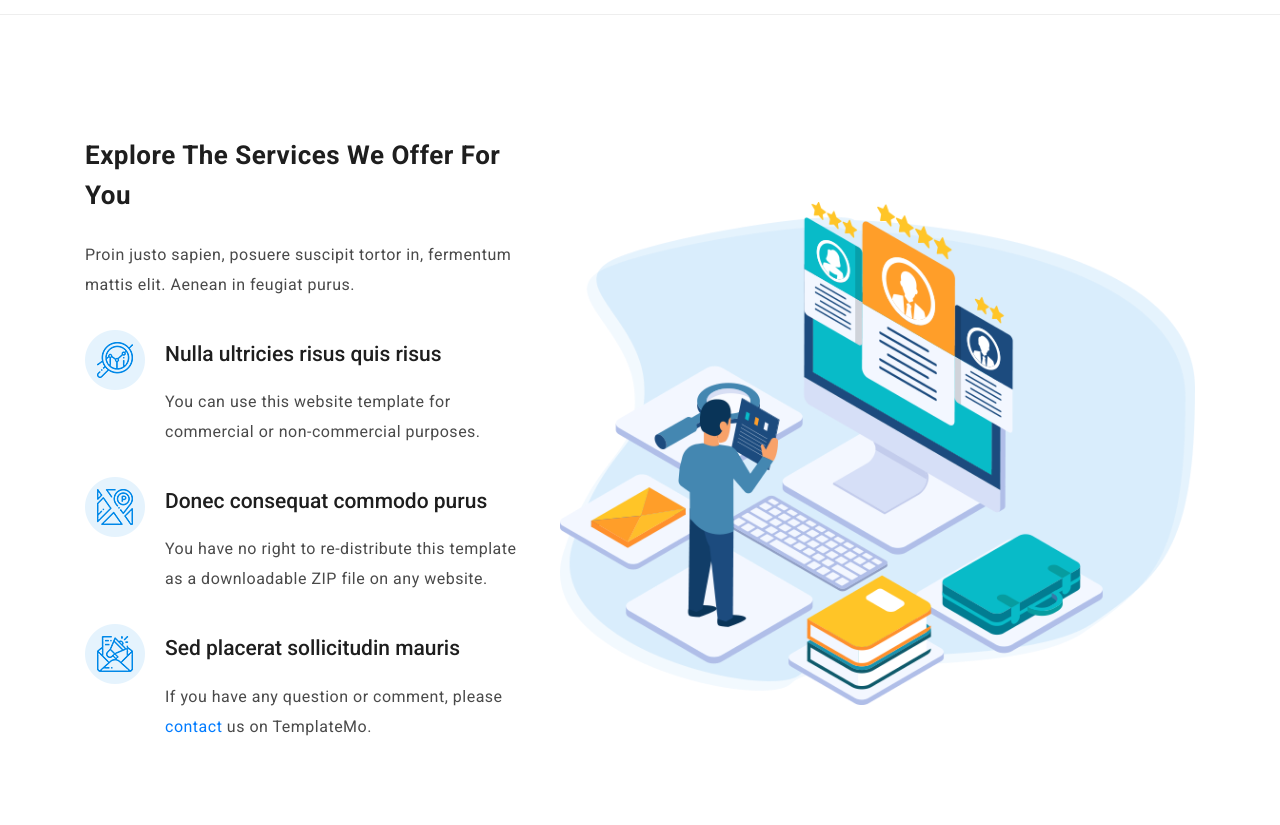
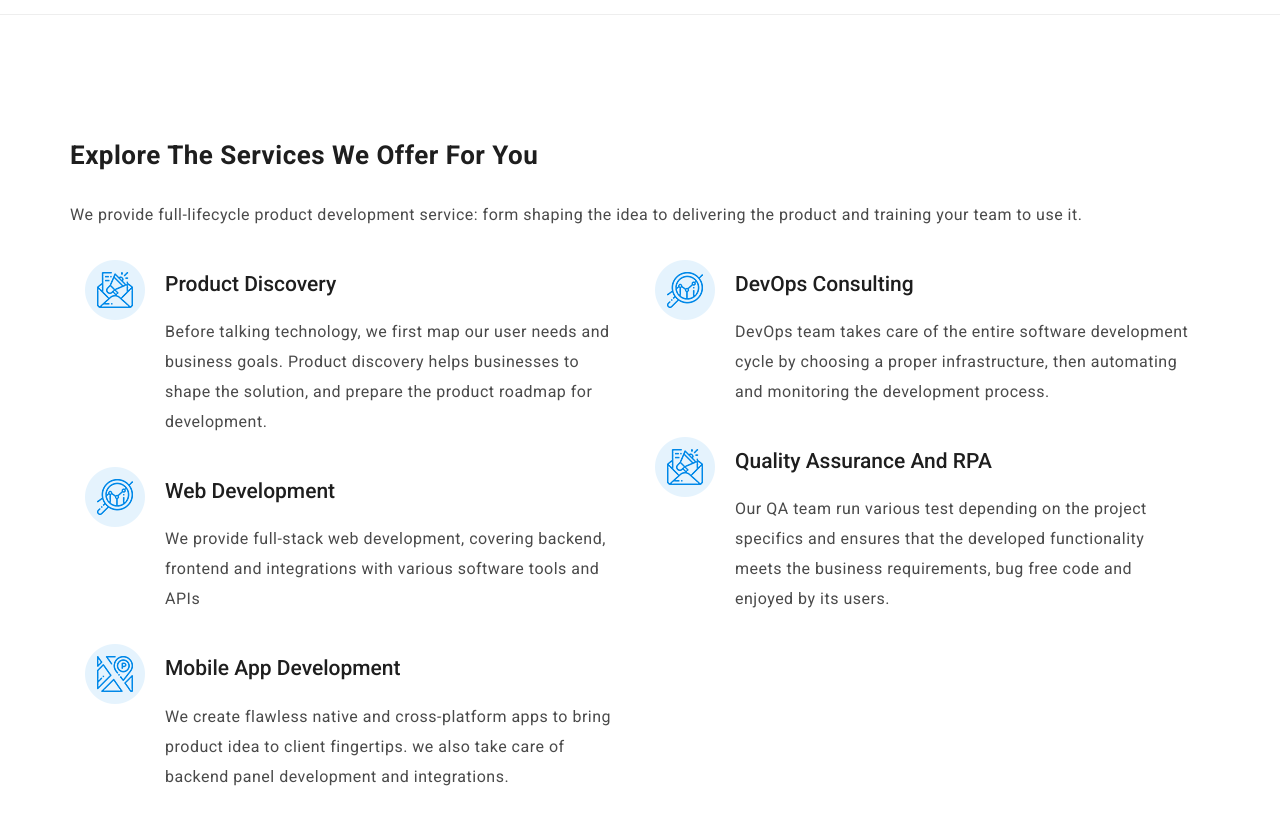
Before and after one commit to kiluamsoftware/public-site, a plain HTML site: page index.html in a window 1280 px wide. Shown: the part 1540-2365 px from the top of the page. Drawn offline with Linux system fonts and the light colour scheme.

Commit message:
Update Services offer sections on public site

```diff
--- a/index.html
+++ b/index.html
@@ -98,9 +98,7 @@
                 business.
               </h1>
               <p>
-                This template is available for 100% free of charge on
-                TemplateMo. Download, modify and use this for your business
-                website.
+               Whether you're looking to build a new product or optimize your business operations, at Kiluam Software you will find expertise and resources to support your Agile product development and build solutions that automates repeatable, day to day tasks.
               </p>
               <a href="#about" class="main-button-slider">Find Out More</a>
             </div>
@@ -167,59 +165,67 @@
     <section class="section" id="about2">
       <div class="container">
         <div class="row">
-          <div class="left-text col-lg-5 col-md-12 col-sm-12 mobile-bottom-fix">
           <div class="left-heading">
             <h5>Explore The Services We Offer For You</h5>
           </div>
           <p>
-              Proin justo sapien, posuere suscipit tortor in, fermentum mattis
-              elit. Aenean in feugiat purus.
+            We provide full-lifecycle product development service: form shaping the idea to delivering the product and training your team to use it.
           </p>
+          <div class="left-text col-lg-6 col-md-12 col-sm-12 mobile-bottom-fix">
             <ul>
+              <li>
+                <img src="assets/images/about-icon-03.png" alt="" />
+                <div class="text">
+                  <h6>Product Discovery</h6>
+                  <p>
+                    Before talking technology, we first map our user needs and business goals. Product discovery helps businesses to shape the solution, and prepare the product roadmap for development.
+                  </p>
+                </div>
+              </li>
               <li>
                 <img src="assets/images/about-icon-01.png" alt="" />
                 <div class="text">
-                  <h6>Nulla ultricies risus quis risus</h6>
+                  <h6>Web Development</h6>
                   <p>
-                    You can use this website template for commercial or
-                    non-commercial purposes.
+                    We provide full-stack web development, covering backend, frontend and integrations with various software tools and APIs
                   </p>
                 </div>
               </li>
               <li>
                 <img src="assets/images/about-icon-02.png" alt="" />
                 <div class="text">
-                  <h6>Donec consequat commodo purus</h6>
+                  <h6>Mobile App Development</h6>
                   <p>
-                    You have no right to re-distribute this template as a
-                    downloadable ZIP file on any website.
+                    We create flawless native and cross-platform apps to bring product idea to client fingertips. we also take care of backend panel development and integrations.
+                  </p>
+                </div>
+              </li>
+
+            </ul>
+          </div>
+          <div
+            class="col-lg-6 col-md-12 col-sm-12 mobile-bottom-fix-big"
+          >
+          <ul>
+            <li>
+              <img src="assets/images/about-icon-01.png" alt="" />
+              <div class="text">
+                <h6>DevOps Consulting</h6>
+                <p>
+                  DevOps team takes care of the entire software development cycle by choosing a proper infrastructure, then automating and monitoring the development process.
                 </p>
               </div>
             </li>
             <li>
               <img src="assets/images/about-icon-03.png" alt="" />
               <div class="text">
-                  <h6>Sed placerat sollicitudin mauris</h6>
+                <h6>Quality Assurance And RPA</h6>
                 <p>
-                    If you have any question or comment, please
-                    <a rel="nofollow" href="https://templatemo.com/contact"
-                      >contact</a
-                    >
-                    us on TemplateMo.
+                  Our QA team run various test depending on the project specifics and ensures that the developed functionality meets the business requirements, bug free code and enjoyed by its users.
                 </p>
               </div>
             </li>
           </ul>
-          </div>
-          <div
-            class="right-image col-lg-7 col-md-12 col-sm-12 mobile-bottom-fix-big"
-            data-scroll-reveal="enter right move 30px over 0.6s after 0.4s"
-          >
-            <img
-              src="assets/images/right-image.png"
-              class="rounded img-fluid d-block mx-auto"
-              alt="App"
-            />
           </div>
         </div>
       </div>
```
Lines whose indentation alone changed are shown as unchanged.
